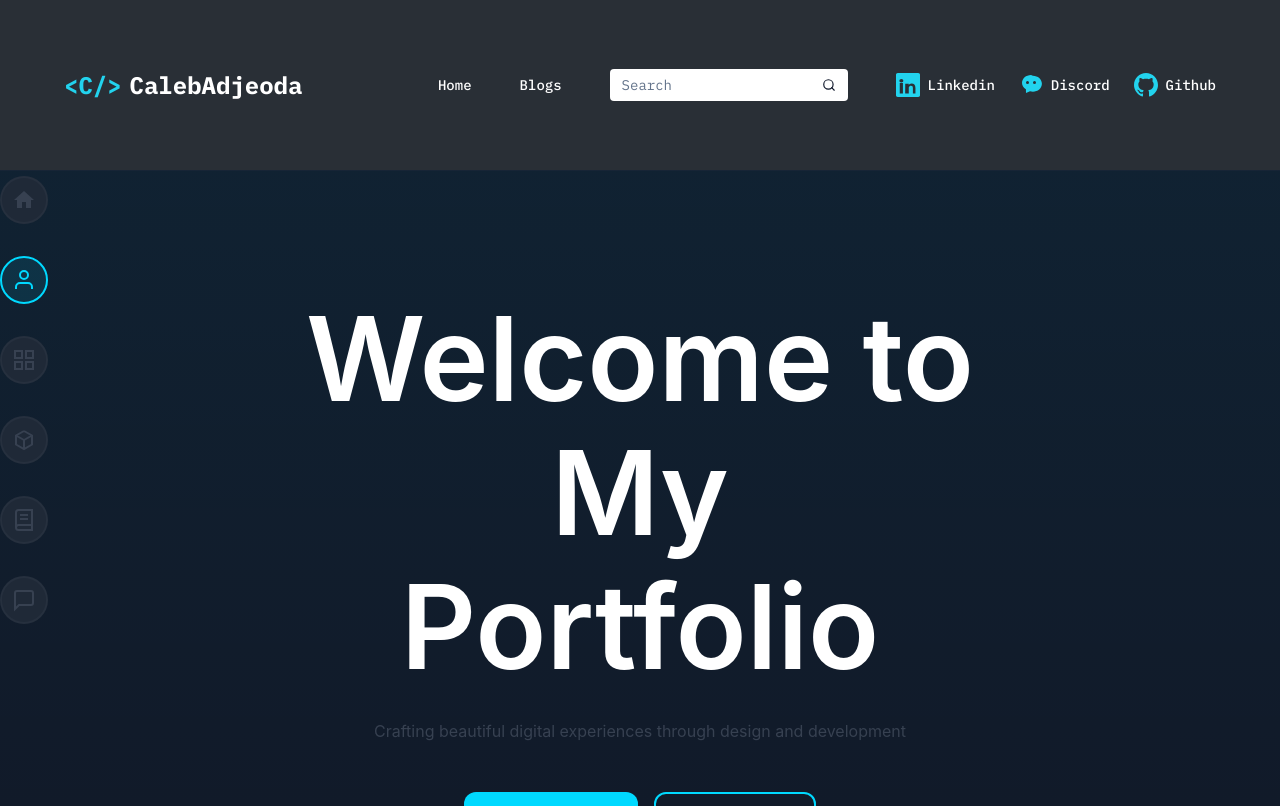
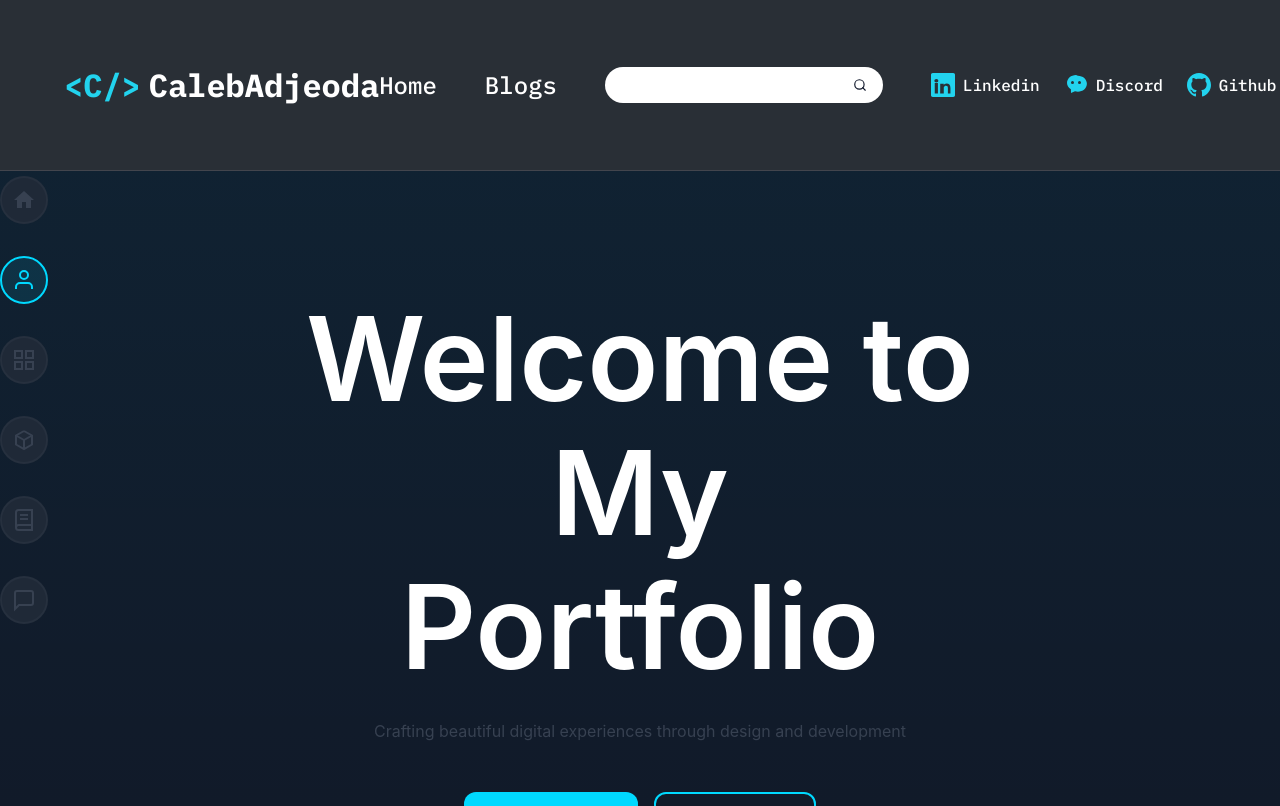
Before and after one commit to ReedBelca10/portfolio, a Next.js app in the folder apps/frontend/: page /en in a window 1280 px wide. Shown: the top 806 px of the page. Built offline with nearby package versions, Linux system fonts and the light colour scheme.

Commit message:
Navbar: sizes — logo 32px, nav 24px, social names 16px; rounded search; hr color #43454D

```diff
--- a/apps/frontend/src/components/Navbar.tsx
+++ b/apps/frontend/src/components/Navbar.tsx
@@ -94,7 +94,7 @@ export function Navbar({
         <div className="h-full px-8 lg:px-16 flex items-center justify-between py-6">
           {/* Left: Brand */}
           <div className="flex items-center gap-2">
-            <span className="text-2xl font-bold" style={{ fontFamily: 'IBM Plex Mono' }}>
+            <span style={{ fontFamily: 'IBM Plex Mono', fontSize: 32, fontWeight: 700 }}>
               <span className="text-cyan-400">&lt;C/&gt;</span>
               <span className="text-white ml-2">{brandName}</span>
             </span>
@@ -108,8 +108,8 @@ export function Navbar({
                 <a
                   key={link.href}
                   href={link.href}
-                  className="text-sm font-medium text-white hover:text-cyan-400 transition-colors duration-200"
-                  style={{ fontFamily: 'IBM Plex Mono' }}
+                  className="font-medium text-white hover:text-cyan-400 transition-colors duration-200"
+                  style={{ fontFamily: 'IBM Plex Mono', fontSize: 24 }}
                 >
                   {link.label}
                 </a>
@@ -117,11 +117,11 @@ export function Navbar({
             </div>
 
             {/* Search Box - White Background */}
-            <div className="flex items-center gap-2 bg-white rounded px-3 py-1.5">
+            <div className="flex items-center gap-2 bg-white rounded-full px-4 py-2">
               <input
                 ref={searchInputRef}
                 type="text"
-                placeholder="Search"
+                aria-label="Search"
                 value={searchQuery}
                 onChange={(e) => setSearchQuery(e.target.value)}
                 onKeyDown={(e) => {
@@ -129,7 +129,7 @@ export function Navbar({
                     handleSearchSubmit(e as unknown as React.FormEvent);
                   }
                 }}
-                className="bg-transparent text-slate-900 placeholder-slate-500 focus:outline-none text-sm w-48"
+                className="bg-transparent text-slate-900 focus:outline-none text-sm w-56"
                 style={{ fontFamily: 'IBM Plex Mono' }}
               />
               <button
@@ -157,7 +157,7 @@ export function Navbar({
                   style={{ fontFamily: 'IBM Plex Mono' }}
                 >
                   <span className="text-cyan-400 flex items-center">{renderSocialIcon(link.icon, 'md')}</span>
-                  <span className="text-white text-sm font-medium capitalize">{link.name}</span>
+                    <span className="text-white font-medium capitalize" style={{ fontSize: 16 }}>{link.name}</span>
                 </button>
               ))}
             </div>
@@ -165,7 +165,7 @@ export function Navbar({
         </div>
 
         {/* Bottom HR Line */}
-        <hr className="border-t border-slate-800/50 m-0" />
+        <hr className="border-t m-0" style={{ borderTopColor: '#43454D' }} />
       </nav>
 
       {/* Spacer for fixed navbar */}
```
